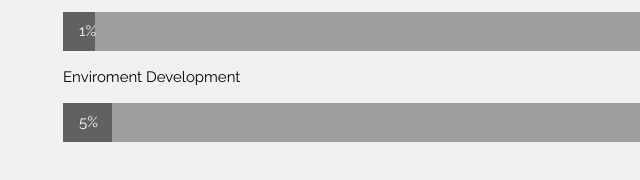
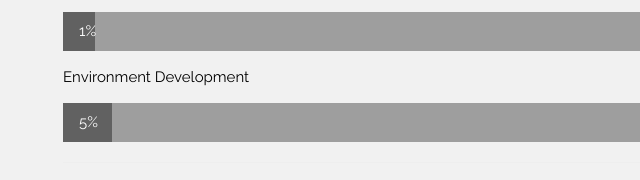
Before and after one commit to ProjectNatalie/ProjectNatalie.github.io, a plain HTML site: page index.html in a window 1280 px wide. Shown: the part 747-927 px from the top of the page, 237-877 px from the left. Drawn offline with nearby package versions, Linux system fonts and the light colour scheme.

Commit message:
quick fix

```diff
--- a/index.html
+++ b/index.html
@@ -96,7 +96,7 @@ body,h1,h2,h3,h4,h5,h6 {font-family: "Raleway", sans-serif}
     <div class="w3-container w3-dark-grey w3-padding w3-center" style="width:1%">1%</div>
   </div>
 
-  <p>Enviroment Development</p>
+  <p>Environment Development</p>
   <div class="w3-grey">
     <div class="w3-container w3-dark-grey w3-padding w3-center" style="width:5%">5%</div>
   </div>
```
